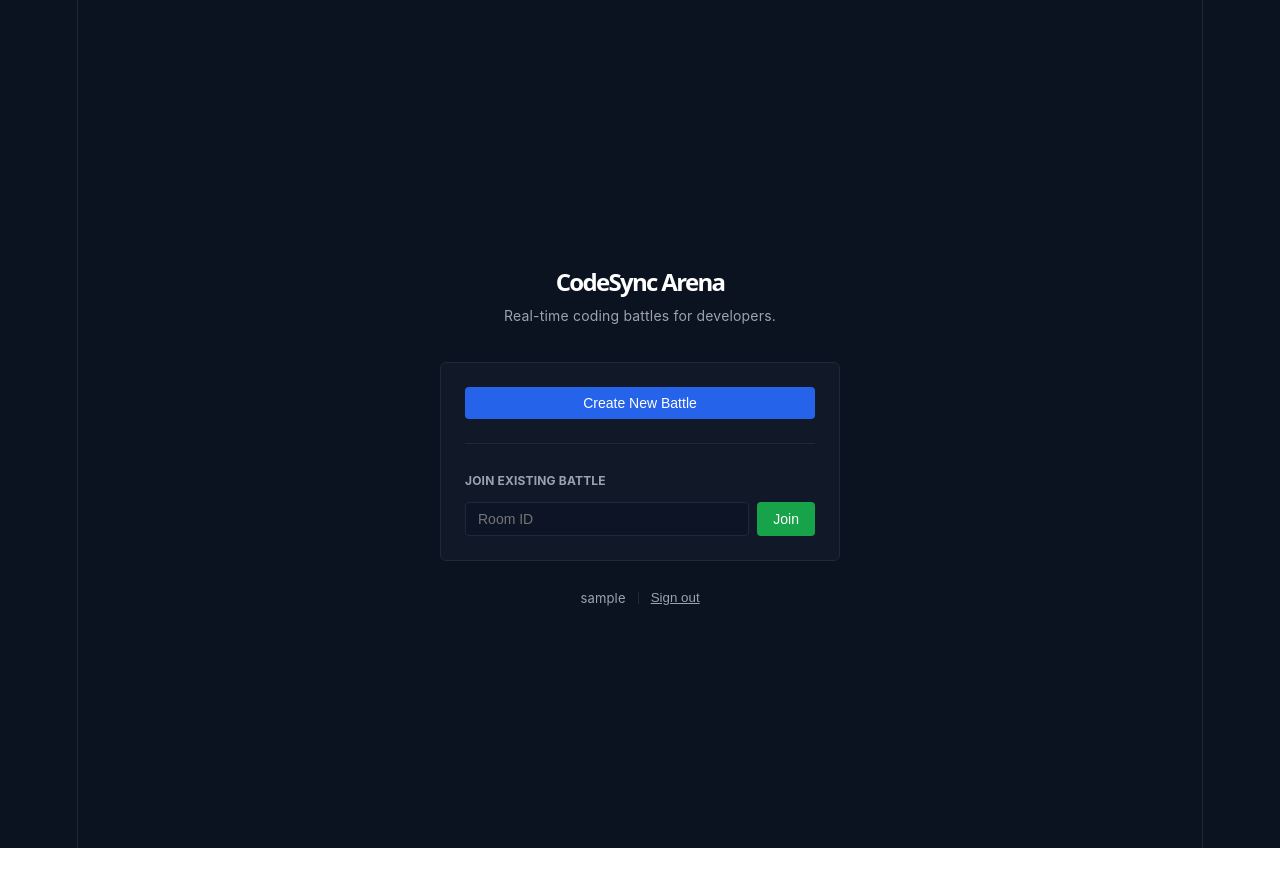
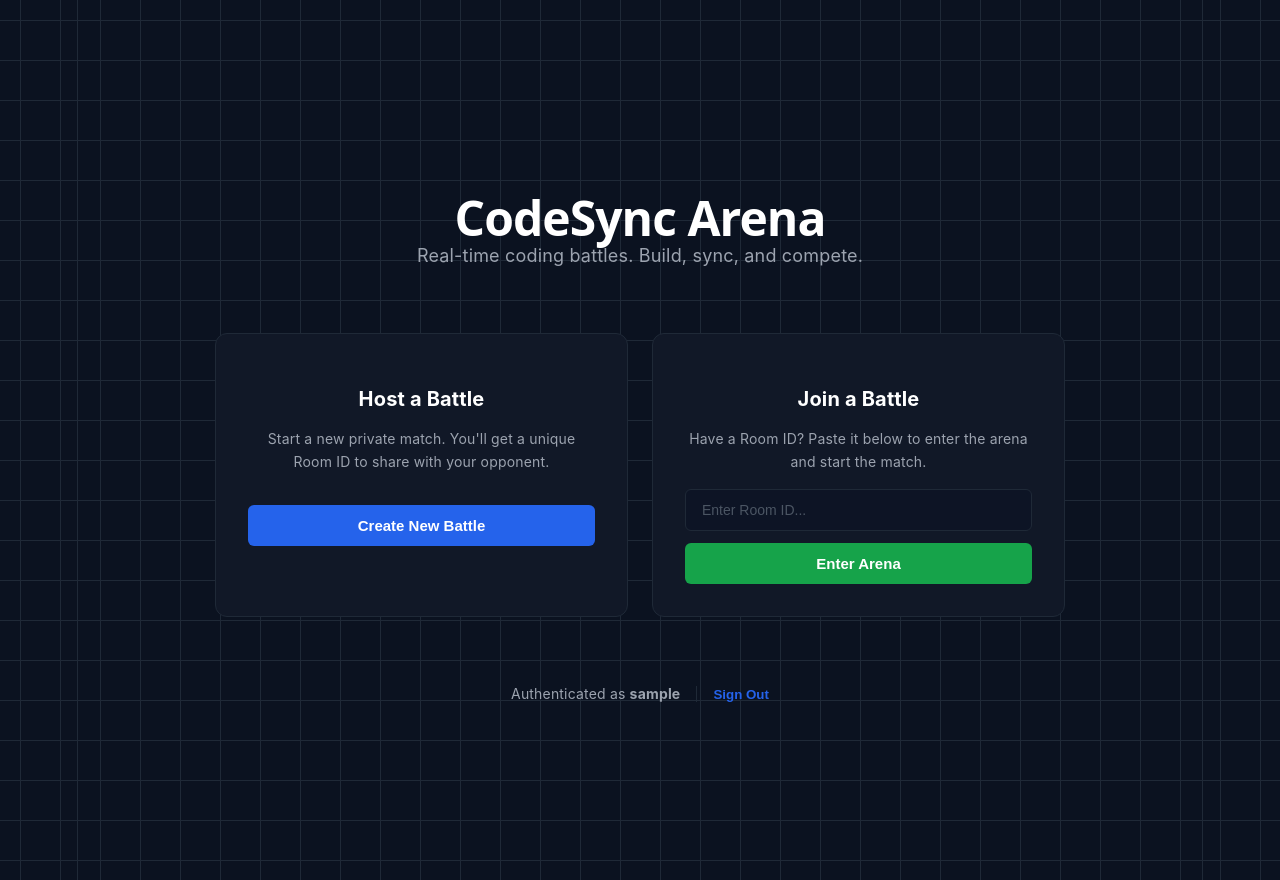
Before and after one commit to Adityaaun/Code-Sync-Arena-Build, a React (Vite) app in the folder frontend/: page / in a window 1280 px wide. Before the commit the page ends 848 px from the top, so only its background shows below. Built offline with nearby package versions, Linux system fonts and the light colour scheme; no server answers; sample sign-in values are in the browser's storage.

Commit message:
balanced ui with structured layout and improved visual hierarchy

```diff
--- a/frontend/src/pages/Dashboard.tsx
+++ b/frontend/src/pages/Dashboard.tsx
@@ -36,68 +36,82 @@ const Dashboard: React.FC = () => {
       flexDirection: 'column',
       justifyContent: 'center',
       alignItems: 'center',
-      backgroundColor: 'var(--bg-dark)',
-      padding: '24px'
+      padding: '40px'
     }}>
-      <div style={{ width: '100%', maxWidth: '400px', textAlign: 'center' }}>
-        <h1 style={{ fontSize: '24px', fontWeight: '600', marginBottom: '8px', color: 'white' }}>
+      {/* Brand Section */}
+      <div style={{ textAlign: 'center', marginBottom: '64px' }}>
+        <h1 style={{ fontSize: '48px', fontWeight: '800', marginBottom: '12px', color: 'white', letterSpacing: '-0.02em' }}>
           CodeSync Arena
         </h1>
-        <p style={{ color: 'var(--text-sec)', fontSize: '14px', marginBottom: '32px' }}>
-          Real-time coding battles for developers.
+        <p style={{ color: 'var(--text-sec)', fontSize: '18px', fontWeight: '400' }}>
+          Real-time coding battles. Build, sync, and compete.
         </p>
+      </div>
 
       {error && (
-          <div style={{ padding: '10px', backgroundColor: 'rgba(220, 38, 38, 0.1)', border: '1px solid var(--danger)', color: 'var(--danger)', borderRadius: '4px', marginBottom: '16px', fontSize: '13px' }}>
+        <div style={{ padding: '12px 24px', backgroundColor: 'rgba(220, 38, 38, 0.1)', border: '1px solid var(--danger)', color: 'var(--danger)', borderRadius: '8px', marginBottom: '32px', fontSize: '14px' }}>
           {error}
         </div>
       )}
 
-        <div className="minimal-panel" style={{ padding: '24px', textAlign: 'left', marginBottom: '24px' }}>
-          <div style={{ marginBottom: '24px' }}>
+      {/* Action Panels */}
+      <div style={{
+        display: 'grid',
+        gridTemplateColumns: 'repeat(2, 1fr)',
+        gap: '24px',
+        width: '100%',
+        maxWidth: '850px'
+      }}>
+        {/* Create Panel */}
+        <div className="balanced-panel">
+          <h3 style={{ fontSize: '20px', fontWeight: '700', marginBottom: '16px', color: 'white' }}>Host a Battle</h3>
+          <p style={{ color: 'var(--text-sec)', fontSize: '14px', lineHeight: '1.6', marginBottom: '32px' }}>
+            Start a new private match. You'll get a unique Room ID to share with your opponent.
+          </p>
           <button
             onClick={handleCreateRoom}
-              className="minimal-button"
+            className="balanced-button"
             style={{ width: '100%', backgroundColor: 'var(--primary)', color: 'white' }}
           >
             Create New Battle
           </button>
         </div>
 
-          <div style={{ height: '1px', backgroundColor: 'var(--border)', marginBottom: '24px' }}></div>
-
-          <div>
-            <label style={{ display: 'block', fontSize: '12px', color: 'var(--text-sec)', marginBottom: '8px', textTransform: 'uppercase', fontWeight: 'bold' }}>Join existing battle</label>
-            <div style={{ display: 'flex', gap: '8px' }}>
+        {/* Join Panel */}
+        <div className="balanced-panel">
+          <h3 style={{ fontSize: '20px', fontWeight: '700', marginBottom: '16px', color: 'white' }}>Join a Battle</h3>
+          <p style={{ color: 'var(--text-sec)', fontSize: '14px', lineHeight: '1.6', marginBottom: '16px' }}>
+            Have a Room ID? Paste it below to enter the arena and start the match.
+          </p>
+          <div style={{ display: 'flex', flexDirection: 'column', gap: '12px' }}>
             <input
               type="text"
-                placeholder="Room ID"
+              placeholder="Enter Room ID..."
               value={roomIdInput}
               onChange={(e) => setRoomIdInput(e.target.value)}
-                className="minimal-input"
-                style={{ flexGrow: 1 }}
+              className="balanced-input"
             />
             <button
               onClick={handleJoinRoom}
-                className="minimal-button"
-                style={{ backgroundColor: 'var(--success)', color: 'white' }}
+              className="balanced-button"
+              style={{ width: '100%', backgroundColor: 'var(--success)', color: 'white' }}
             >
-                Join
+              Enter Arena
             </button>
           </div>
         </div>
       </div>
 
-        <div style={{ display: 'flex', justifyContent: 'center', alignItems: 'center', gap: '12px', fontSize: '13px' }}>
-          <span style={{ color: 'var(--text-sec)' }}>{user?.username}</span>
-          <div style={{ width: '1px', height: '12px', backgroundColor: 'var(--border)' }}></div>
+      {/* Footer Info */}
+      <div style={{ marginTop: '64px', display: 'flex', alignItems: 'center', gap: '16px', fontSize: '14px' }}>
+        <span style={{ color: 'var(--text-sec)' }}>Authenticated as <strong>{user?.username}</strong></span>
+        <div style={{ width: '1px', height: '16px', backgroundColor: 'var(--border)' }}></div>
         <button
           onClick={logout}
-            style={{ background: 'none', border: 'none', color: 'var(--text-sec)', cursor: 'pointer', textDecoration: 'underline', padding: 0 }}
+          style={{ background: 'none', border: 'none', color: 'var(--primary)', cursor: 'pointer', fontWeight: '600', padding: 0 }}
         >
-            Sign out
+          Sign Out
         </button>
-        </div>
       </div>
     </div>
   );
--- a/frontend/src/premium.css
+++ b/frontend/src/premium.css
@@ -1,91 +1,96 @@
 :root {
   --bg-dark: #0b1220;
   --panel-bg: #111827;
+  --panel-hover: #161e31;
   --border: #1f2937;
   --primary: #2563eb;
+  --primary-hover: #1d4ed8;
   --success: #16a34a;
+  --success-hover: #15803d;
   --danger: #dc2626;
-  --text-main: #e5e7eb;
+  --text-main: #f3f4f6;
   --text-sec: #9ca3af;
 }
 
 body {
   margin: 0;
   background-color: var(--bg-dark);
+  /* Subtle Grid Background */
+  background-image:
+    linear-gradient(var(--border) 1px, transparent 1px),
+    linear-gradient(90deg, var(--border) 1px, transparent 1px);
+  background-size: 40px 40px;
+  background-position: center;
   color: var(--text-main);
   font-family: 'Inter', -apple-system, system-ui, sans-serif;
   -webkit-font-smoothing: antialiased;
 }
 
-.minimal-panel {
+/* Subtle overlay to fade the grid */
+body::before {
+  content: "";
+  position: fixed;
+  top: 0; left: 0; width: 100%; height: 100%;
+  background: radial-gradient(circle at center, transparent 0%, var(--bg-dark) 80%);
+  z-index: -1;
+}
+
+.balanced-panel {
   background: var(--panel-bg);
   border: 1px solid var(--border);
-  border-radius: 6px;
+  border-radius: 12px;
+  padding: 32px;
+  transition: all 0.2s ease;
 }
 
-.minimal-button {
+.balanced-panel:hover {
+  border-color: #334155;
+  background: var(--panel-hover);
+}
+
+.balanced-button {
   cursor: pointer;
   border: none;
-  border-radius: 4px;
-  font-weight: 500;
-  font-size: 14px;
-  padding: 8px 16px;
-  transition: background-color 0.15s ease;
+  border-radius: 6px;
+  font-weight: 600;
+  font-size: 15px;
+  padding: 12px 24px;
+  transition: all 0.15s ease;
   display: flex;
   align-items: center;
   justify-content: center;
   gap: 8px;
 }
 
-.minimal-input {
+.balanced-input {
   background: #0d1425;
   border: 1px solid var(--border);
-  border-radius: 4px;
+  border-radius: 6px;
   color: var(--text-main);
-  padding: 8px 12px;
+  padding: 12px 16px;
   font-size: 14px;
   outline: none;
-  transition: border-color 0.15s ease;
+  width: 100%;
+  box-sizing: border-box;
+  transition: all 0.15s ease;
 }
 
-.minimal-input:focus {
+.balanced-input:focus {
   border-color: var(--primary);
+  background: #111b2e;
 }
 
-.resizer-h {
-  width: 2px;
-  cursor: col-resize;
-  background: var(--border);
+.balanced-input::placeholder {
+  color: #4b5563;
 }
 
-.resizer-h:hover {
-  background: var(--primary);
-}
+/* Battle Layout Classes */
+.resizer-h { width: 4px; cursor: col-resize; background: transparent; transition: background 0.2s; }
+.resizer-h:hover { background: var(--primary); }
+.resizer-v { height: 4px; cursor: row-resize; background: transparent; transition: background 0.2s; }
+.resizer-v:hover { background: var(--primary); }
 
-.resizer-v {
-  height: 2px;
-  cursor: row-resize;
-  background: var(--border);
-}
-
-.resizer-v:hover {
-  background: var(--primary);
-}
-
-::-webkit-scrollbar {
-  width: 6px;
-  height: 6px;
-}
-
-::-webkit-scrollbar-track {
-  background: transparent;
-}
-
-::-webkit-scrollbar-thumb {
-  background: var(--border);
-  border-radius: 10px;
-}
-
-::-webkit-scrollbar-thumb:hover {
-  background: var(--text-sec);
-}
+::-webkit-scrollbar { width: 8px; height: 8px; }
+::-webkit-scrollbar-track { background: transparent; }
+::-webkit-scrollbar-thumb { background: var(--border); border-radius: 10px; }
+::-webkit-scrollbar-thumb:hover { background: var(--text-sec); }
```
Lines whose indentation alone changed are shown as unchanged.
